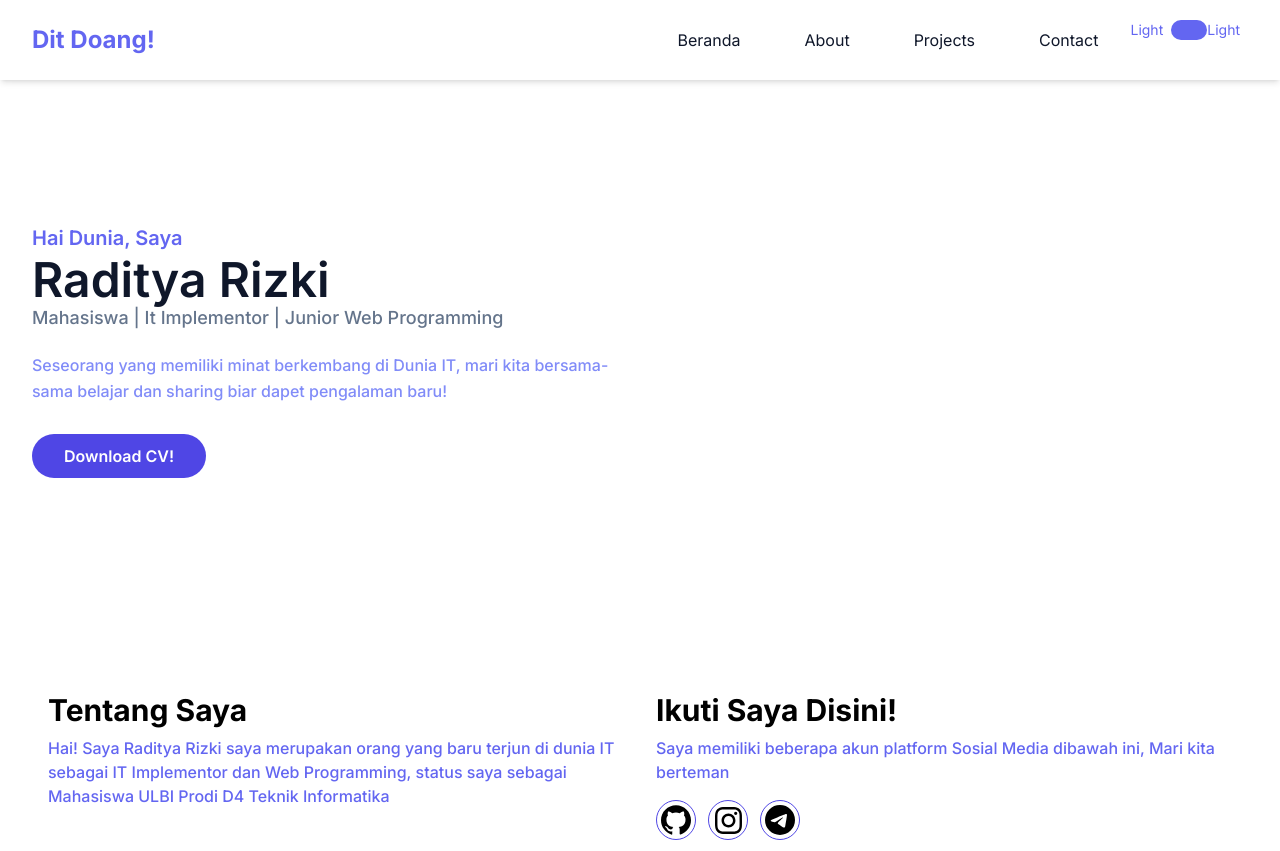
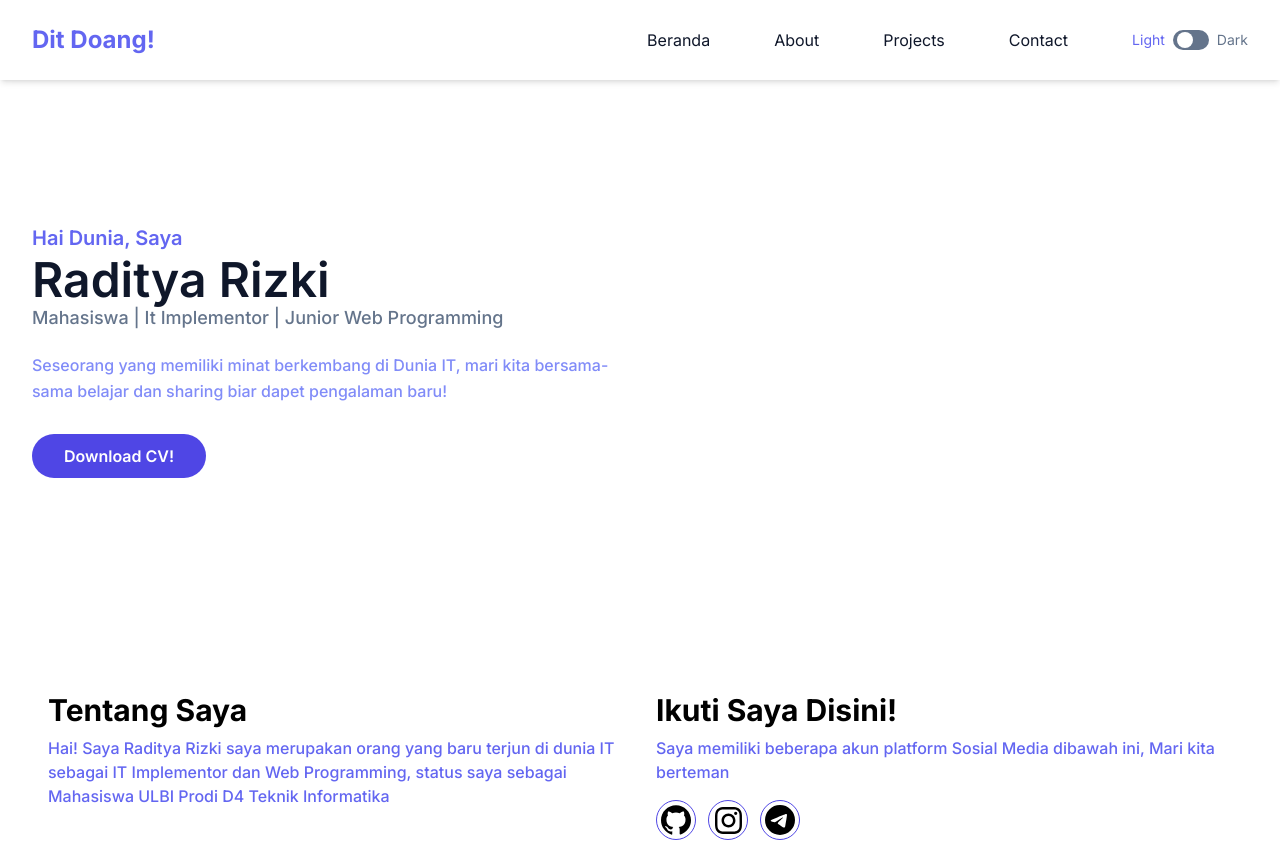
Before and after one commit to ditlabs/rdityaa.github.io, a website: page index.html in a window 1280 px wide. Shown: the top 851 px of the page. Drawn offline with nearby package versions, Linux system fonts and the light colour scheme.

Commit message:
add toggle switch

```diff
--- a/index.html
+++ b/index.html
@@ -62,6 +62,10 @@
       @apply -rotate-45;
       }
 
+      #dark-toggle:checked ~ label div.toggle-circle {
+      @apply translate-x-3;
+      }
+
     }
   </style>
 </head>
@@ -94,16 +98,16 @@
               <li class="group">
                 <a href="#contact" class="text-base text-slate-900 py-2 mx-8 flex group-hover:text-indigo-500">Contact</a>
               </li>
-              <li>
+              <li class="flex items-center pl-8">
                 <div class="flex">
                   <span class="mr-2 text-sm text-indigo-500">Light</span>
                   <input type="checkbox" class="hidden" id="dark-toggle">
                   <label for="dark-toggle">
-                    <div class="flex h-5 w-9 cursor-pointer items-center rounded-full bg-indigo-500 p-1">
-                      <div class="toggle-circle h-4 w-4"></div>
+                    <div class="flex h-5 w-9 cursor-pointer items-center rounded-full bg-slate-500 p-1">
+                      <div class="toggle-circle h-4 w-4 bg-white rounded-full transition duration-300 ease-in-out"></div>
                     </div>
                   </label>
-                  <span class="mr-2 text-sm text-indigo-500">Light</span>
+                  <span class="ml-2 text-sm text-slate-500">Dark</span>
                 </div>
               </li>
             </ul>
```
